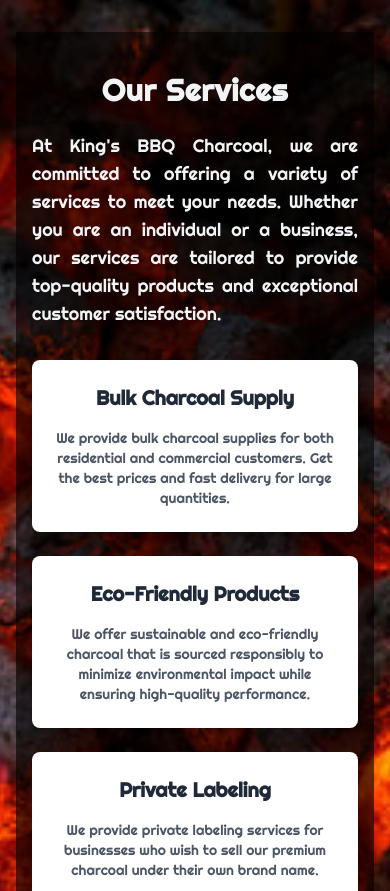
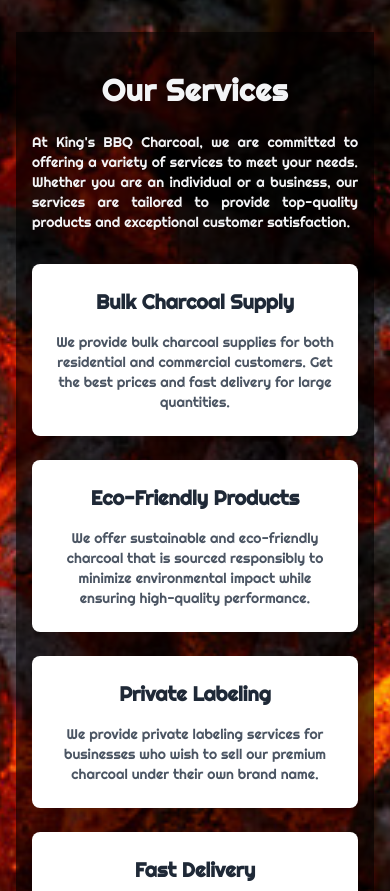
Before and after one commit to SuhanaJabin/BBQ-Charcoal, a React (Create React App) app in the folder client/: page / in a window 390 px wide. Shown: the part 2820-3711 px from the top of the page. Built offline with nearby package versions, Linux system fonts and the light colour scheme; a web font is replaced by a local one.

Commit message:
changed text size

```diff
--- a/client/src/components/Services.js
+++ b/client/src/components/Services.js
@@ -41,7 +41,7 @@
           >
             Our Services
           </h2>
-          <p className="text-lg sm:text-xl md:text-2xl text-gray-100 mt-2 sm:mt-4 mb-8 sm:mb-12 text-justify">
+          <p className="text-sm sm:text-xl md:text-2xl text-gray-100 mt-2 sm:mt-4 mb-8 sm:mb-12 text-justify">
             At King's BBQ Charcoal, we are committed to offering a variety of services to meet your needs. Whether you are an individual or a business, our services are tailored to provide top-quality products and exceptional customer satisfaction.
           </p>
         </div>
```
